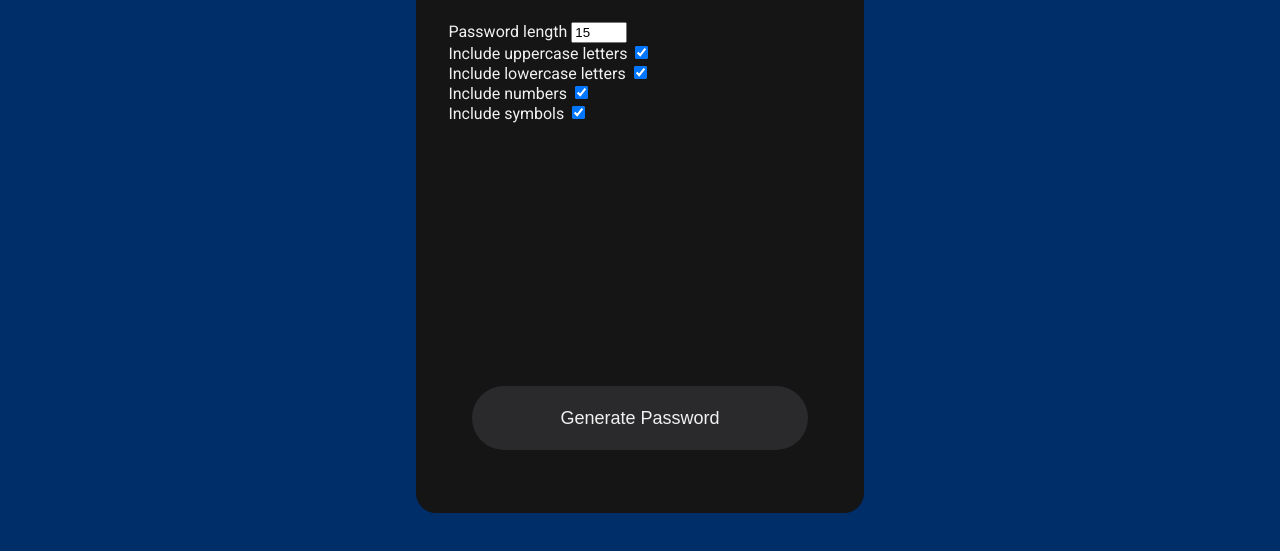
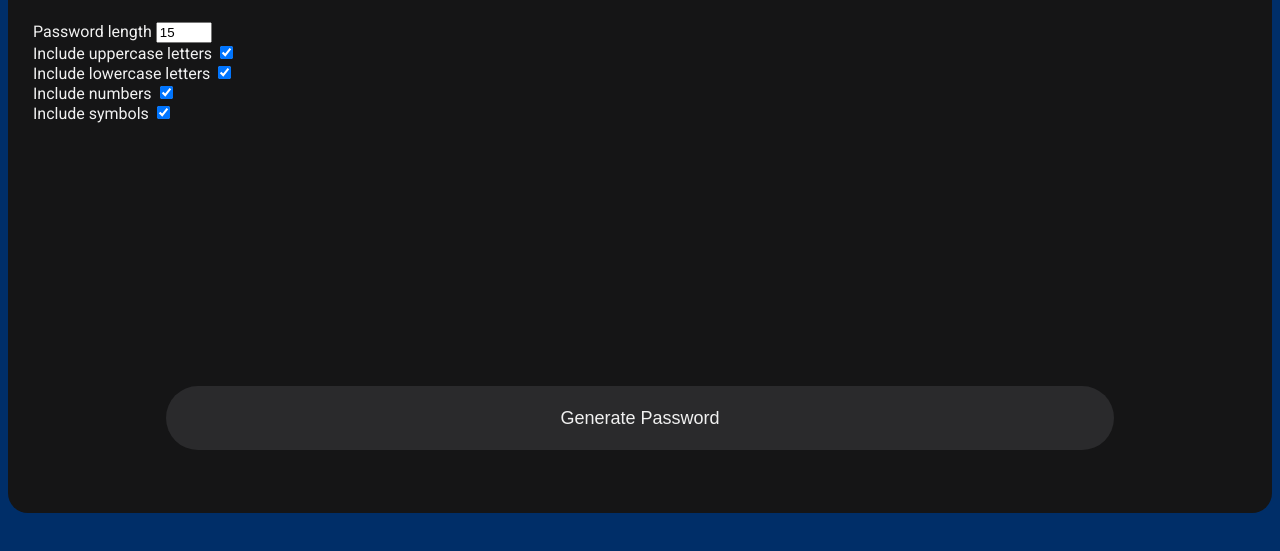
Before and after one commit to Sivarth91/PasswordGenerator, a website: page index.html in a window 1280 px wide. Shown: the part 177-728 px from the top of the page. Drawn offline with Linux system fonts and the light colour scheme.

Commit message:
Update styles.css

```diff
--- a/styles.css
+++ b/styles.css
@@ -73,27 +73,7 @@ button {
     transition: 0.5s;
 }
 
-@media screen and (min-width: 500px) {
-    main {
-        width: 50%;
-    }
 
-    .settings {
-        left: calc(5% + 10px);
-    }
-
-}
-
-@media screen and (min-width: 1000px) {
-    main {
-        width: 35vw;
-    }
-
-    .settings {
-
-    }
-
-}
 
 /*
 .generate-btn {
```
